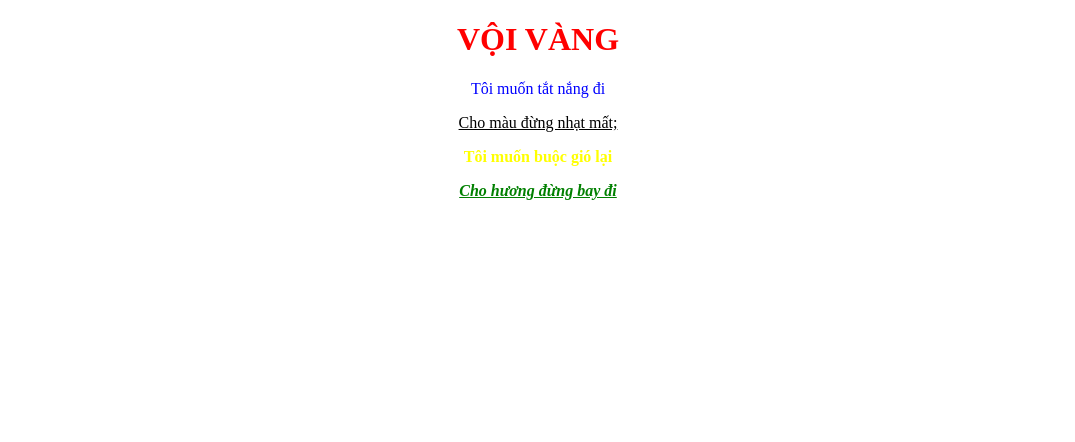
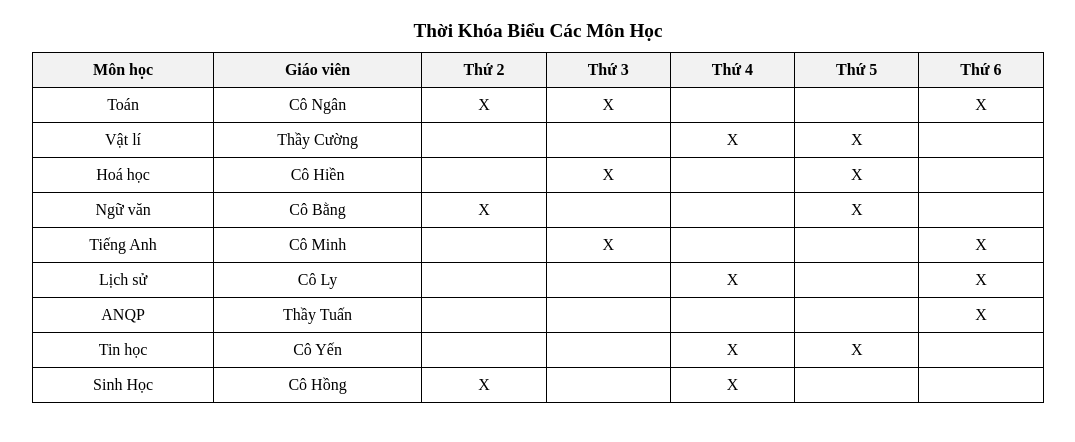
Before and after one commit to AgentPengin/NguyenThiKieuMy, a plain HTML site: page index.html in a window 1280 px wide. Shown: the whole page, without its empty margins (102-1177 px from the left). Drawn offline with Linux system fonts and the light colour scheme.

Commit message:
Update index.html

```diff
--- a/index.html
+++ b/index.html
@@ -1,15 +1,125 @@
 <!DOCTYPE html>
-<html>
-<head>
-<title>Vội vàng</title>
-</head>
-<body>
-<h1 style="text-align: center; color:red"> VỘI VÀNG </h1>
-<p style="text-align: center;color:blue"> Tôi muốn tắt nắng đi</p>
-<p style="text-align: center;"><u> Cho màu đừng nhạt mất; </u></p>
-<p style="text-align: center; color: yellow"><strong> Tôi muốn buộc gió lại</strong> </p>
-<p style="text-align: center; color:green"><strong><u> <em> Cho hương đừng bay đi</strong> </u><em/></p>
-</body>
+<html lang="vi">
+  <head>
+    <meta charset="UTF-8" />
+    <title>Thời Khóa Biểu</title>
+    <style>
+      table {
+        border-collapse: collapse;
+        width: 80%;
+        margin: 20px auto;
+      }
+      th,
+      td {
+        border: 1px solid #000;
+        padding: 8px;
+        text-align: center;
+      }
+      th {
+        background-color: #f2f2f2;
+      }
+      caption {
+        font-weight: bold;
+        margin-bottom: 10px;
+        font-size: 1.2em;
+      }
+    </style>
+  </head>
+  <body>
+    <table>
+      <caption>
+        Thời Khóa Biểu Các Môn Học
+      </caption>
+      <tr>
+        <th>Môn học</th>
+        <th>Giáo viên</th>
+        <th>Thứ 2</th>
+        <th>Thứ 3</th>
+        <th>Thứ 4</th>
+        <th>Thứ 5</th>
+        <th>Thứ 6</th>
+      </tr>
+      <tr>
+        <td>Toán</td>
+        <td>Cô Ngân</td>
+        <td>X</td>
+        <td>X</td>
+        <td></td>
+        <td></td>
+        <td>X</td>
+      </tr>
+      <tr>
+        <td>Vật lí</td>
+        <td>Thầy Cường</td>
+        <td></td>
+        <td></td>
+        <td>X</td>
+        <td>X</td>
+        <td></td>
+      </tr>
+      <tr>
+        <td>Hoá học</td>
+        <td>Cô Hiền</td>
+        <td></td>
+        <td>X</td>
+        <td></td>
+        <td>X</td>
+        <td></td>
+      </tr>
+      <tr>
+        <td>Ngữ văn</td>
+        <td>Cô Bằng</td>
+        <td>X</td>
+        <td></td>
+        <td></td>
+        <td>X</td>
+        <td></td>
+      </tr>
+      <tr>
+        <td>Tiếng Anh</td>
+        <td>Cô Minh</td>
+        <td></td>
+        <td>X</td>
+        <td></td>
+        <td></td>
+        <td>X</td>
+      </tr>
+      <tr>
+        <td>Lịch sử</td>
+        <td>Cô Ly</td>
+        <td></td>
+        <td></td>
+        <td>X</td>
+        <td></td>
+        <td>X</td>
+      </tr>
+      <tr>
+        <td>ANQP</td>
+        <td>Thầy Tuấn</td>
+        <td></td>
+        <td></td>
+        <td></td>
+        <td></td>
+        <td>X</td>
+      </tr>
+      <tr>
+        <td>Tin học</td>
+        <td>Cô Yến</td>
+        <td></td>
+        <td></td>
+        <td>X</td>
+        <td>X</td>
+        <td></td>
+      </tr>
+      <tr>
+        <td>Sinh Học</td>
+        <td>Cô Hồng</td>
+        <td>X</td>
+        <td></td>
+        <td>X</td>
+        <td></td>
+        <td></td>
+      </tr>
+    </table>
+  </body>
 </html>
-</body>
-</html>
```
